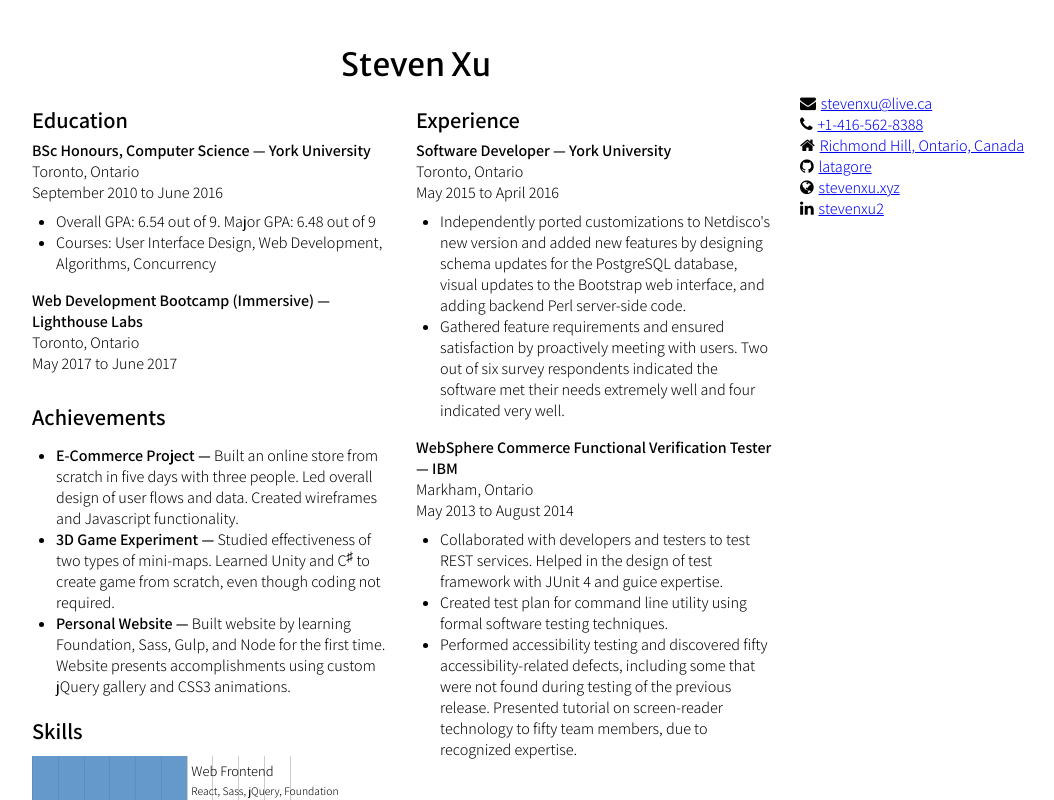
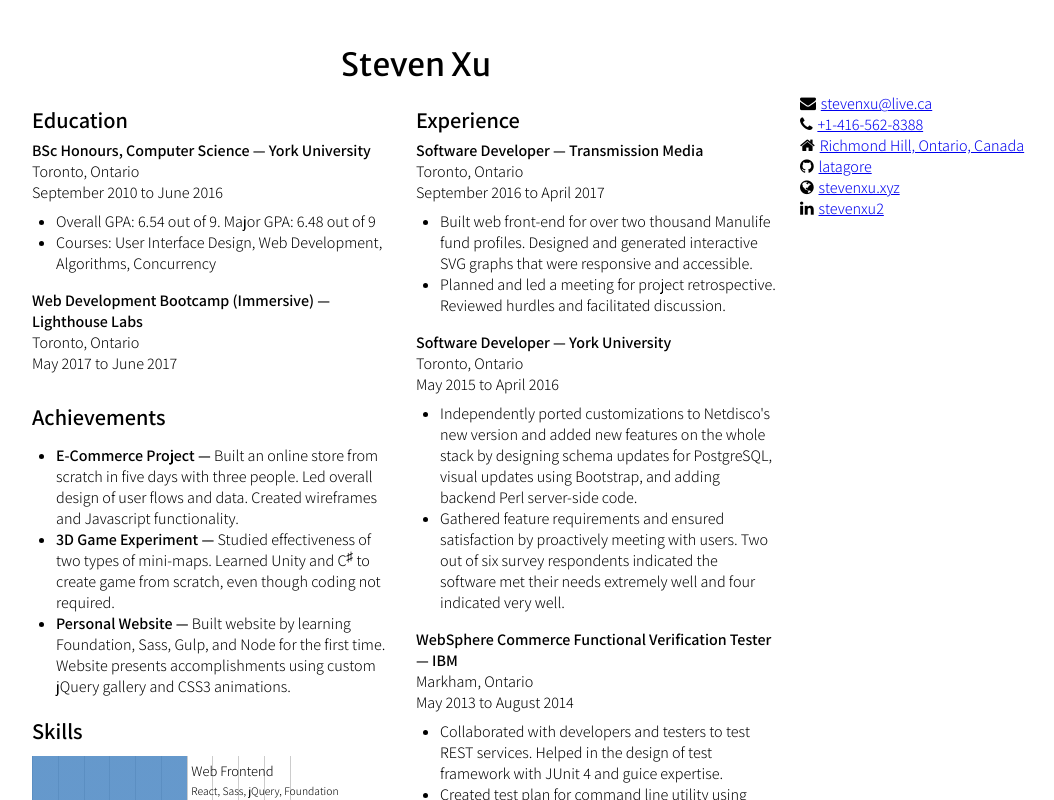
Before and after one commit to latagore/Resume, a React app: page / in a window 1280 px wide. Shown: the top 800 px of the page, without its empty margins (96-1150 px from the left). Built offline with nearby package versions, Linux system fonts and the light colour scheme.

Commit message:
add transmissionmedia job, clean up json data

```diff
--- a/resume-data.json
+++ b/resume-data.json
@@ -84,12 +84,23 @@
   "experience": [
     {
       "title": "Software Developer",
+      "organization": "Transmission Media",
+      "location": "Toronto, Ontario",
+      "startDate": "September 2016",
+      "endDate": "April 2017",
+      "info": [
+        "Built web front-end for over two thousand Manulife fund profiles. Designed and generated interactive SVG graphs that were responsive and accessible.",
+        "Planned and led a meeting for project retrospective. Reviewed hurdles and facilitated discussion."
+      ]
+    },
+    {
+      "title": "Software Developer",
       "organization": "York University",
       "location": "Toronto, Ontario",
       "startDate": "May 2015",
       "endDate": "April 2016",
       "info": [
-        "Independently ported customizations to Netdisco's new version and added new features by designing schema updates for the PostgreSQL database, visual updates to the Bootstrap web interface, and adding backend Perl server-side code.",
+        "Independently ported customizations to Netdisco's new version and added new features on the whole stack by designing schema updates for PostgreSQL, visual updates using Bootstrap, and adding backend Perl server-side code.",
         "Gathered feature requirements and ensured satisfaction by proactively meeting with users. Two out of six survey respondents indicated the software met their needs extremely well and four indicated very well."
       ]
     }, {
@@ -100,7 +111,7 @@
       "endDate": "August 2014",
       "info": [
         "Collaborated with developers and testers to test REST services. Helped in the design of test framework with JUnit 4 and guice expertise.",
-        "Created test plan for command line utility using formal     software testing techniques.",
+        "Created test plan for command line utility using formal software testing techniques.",
         "Performed accessibility testing and discovered fifty accessibility-related defects, including some that were not found during testing of the previous release. Presented tutorial on screen-reader technology to fifty team members, due to recognized expertise."
       ]
     }
--- a/styles/home.scss
+++ b/styles/home.scss
@@ -62,6 +62,7 @@ ul {
 }
 .info-block {
   margin-bottom: 1em;
+  break-inside: avoid-column;
 }
 
 .achievements {
```
